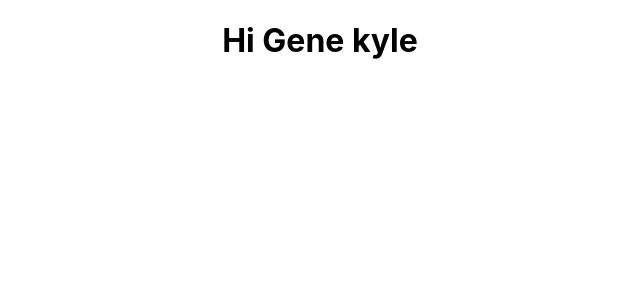
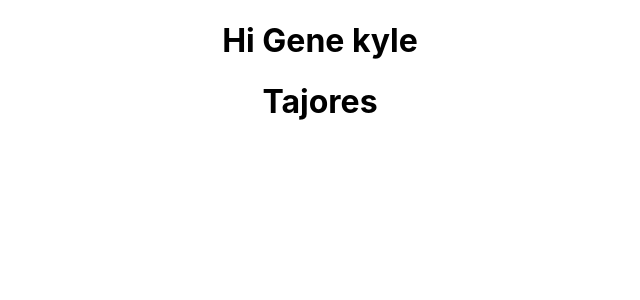
Before and after one commit to kyletaj1997/react, a React (Create React App) app: page / in a window 1280 px wide. Shown: the top 300 px of the page, without its empty margins (320-960 px from the left). Built offline with nearby package versions, Linux system fonts and the light colour scheme.

Commit message:
Class Components

```diff
--- a/src/App.js
+++ b/src/App.js
@@ -2,12 +2,14 @@ import React,{ Component } from 'react';
 import logo from './logo.svg';
 import './App.css';
 import Greet from './components/Greet'
+import Welcome from './components/Welcome'
 
 class App extends Component {
   render(){
      return(
        <div className="App">
       <Greet></Greet>
+      <Welcome></Welcome>
        </div>
 
      );
--- /dev/null
+++ b/src/components/Welcome.js
@@ -0,0 +1,8 @@
+import React, { Component } from 'react'
+
+class Welcome extends Component {
+    render(){
+        return <h1>Tajores</h1>
+    }
+}
+export default Welcome
```
